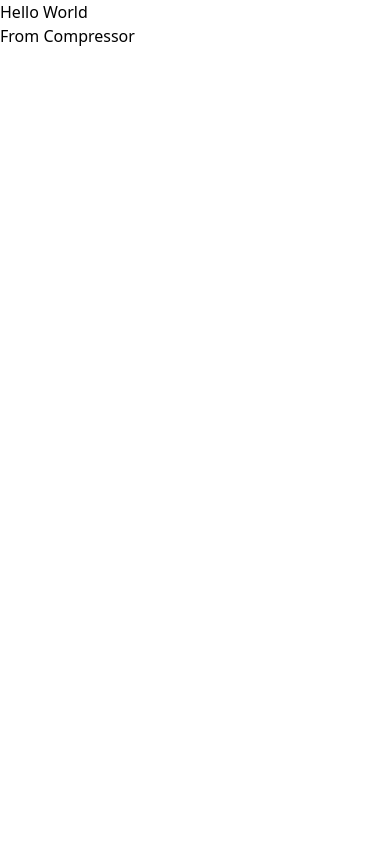
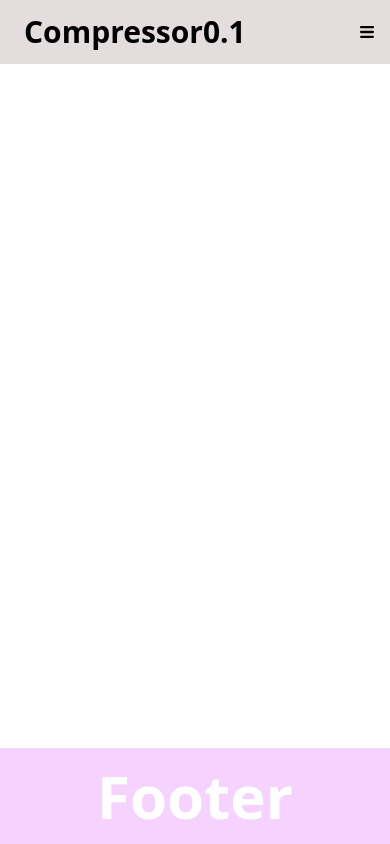
Before and after one commit to ShivamIT23/Compressor_Site, a Next.js app: page / in a window 390 px wide. Built offline with nearby package versions, Linux system fonts and the light colour scheme.

Commit message:
Improving code 0.0.3

```diff
--- a/src/app/page.tsx
+++ b/src/app/page.tsx
@@ -1,11 +1,9 @@
+import Home from "../components/Home";
 
-export default function Home() {
+export default function Page() {
   return (
     <div className="">
-      Hello World
-      <div>
-        From Compressor
-      </div>
+      <Home />
     </div>
   );
 }
--- /dev/null
+++ b/src/components/Home.tsx
@@ -0,0 +1,16 @@
+import Appbar from "./ui/Appbar";
+import Footer from "./ui/Footer";
+
+export default function Home() {
+  return (
+    <div className="h-screen w-screen">
+        <div className="h-1/6 w-full">
+            <Appbar />
+        </div>
+        <div className="h-4/6"></div>
+        <div className="h-1/6 relative w-full">
+          <Footer />
+        </div>
+    </div>
+  )
+}
--- /dev/null
+++ b/src/components/ui/Appbar.tsx
@@ -0,0 +1,37 @@
+export default function Appbar() {
+  return (
+    <div className="h-16 w-full grid grid-cols-12 font-semibold bg-[#E4DDDD]">
+      <div className="pl-6 text-3xl col-span-6 lg:col-span-8 flex flex-col justify-center items-start">
+        <div>Compressor0.1</div>
+      </div>
+      <div className="text-xl col-span-6 lg:col-span-4 flex justify-around items-center relative">
+        <button className="hidden hover:underline hover:font-bold sm:flex flex-col justify-center ">Pricing</button>
+        <button className="hidden hover:underline hover:font-bold sm:flex flex-col justify-center ">Support</button>
+        <button className="hidden hover:underline hover:font-bold sm:flex flex-col justify-center ">Register</button>
+        <button className="hidden hover:underline hover:font-bold sm:flex flex-col justify-center ">Signin</button>
+        <button className="block sm:hidden absolute right-4">
+          {" "}
+          <svg
+            fill="#000000"
+            version="1.1"
+            id="Capa_1"
+            xmlns="http://www.w3.org/2000/svg"
+            xmlnsXlink="http://www.w3.org/1999/xlink"
+            width="14px"
+            height="14px"
+            viewBox="0 0 24.75 24.75"
+            xmlSpace="preserve"
+          >
+            <g>
+              <path
+                d="M0,3.875c0-1.104,0.896-2,2-2h20.75c1.104,0,2,0.896,2,2s-0.896,2-2,2H2C0.896,5.875,0,4.979,0,3.875z M22.75,10.375H2
+		c-1.104,0-2,0.896-2,2c0,1.104,0.896,2,2,2h20.75c1.104,0,2-0.896,2-2C24.75,11.271,23.855,10.375,22.75,10.375z M22.75,18.875H2
+		c-1.104,0-2,0.896-2,2s0.896,2,2,2h20.75c1.104,0,2-0.896,2-2S23.855,18.875,22.75,18.875z"
+              />
+            </g>
+          </svg>{" "}
+        </button>
+      </div>
+    </div>
+  );
+}
--- /dev/null
+++ b/src/components/ui/Footer.tsx
@@ -0,0 +1,8 @@
+
+export default function Footer() {
+  return (
+    <div className="h-24 w-full bg-fotterBg absolute bottom-0 flex justify-center items-center text-white font-extrabold text-6xl">
+        Footer
+    </div>
+  )
+}
--- /dev/null
+++ b/src/components/ui/Home_Main.tsx
@@ -0,0 +1,8 @@
+
+export default function Home_Main() {
+  return (
+    <div>
+
+    </div>
+  )
+}
--- a/tailwind.config.ts
+++ b/tailwind.config.ts
@@ -11,6 +11,7 @@ const config: Config = {
       colors: {
         background: "var(--background)",
         foreground: "var(--foreground)",
+        fotterBg : "rgba(233, 146, 255, 0.4)",
       },
     },
   },
```
Also changed, not shown: src/public/menu-symbol-of-three-parallel-lines.svg (added).
